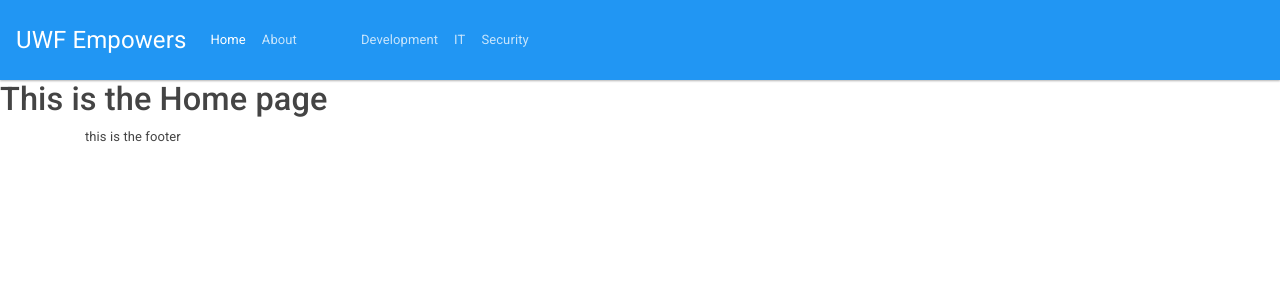
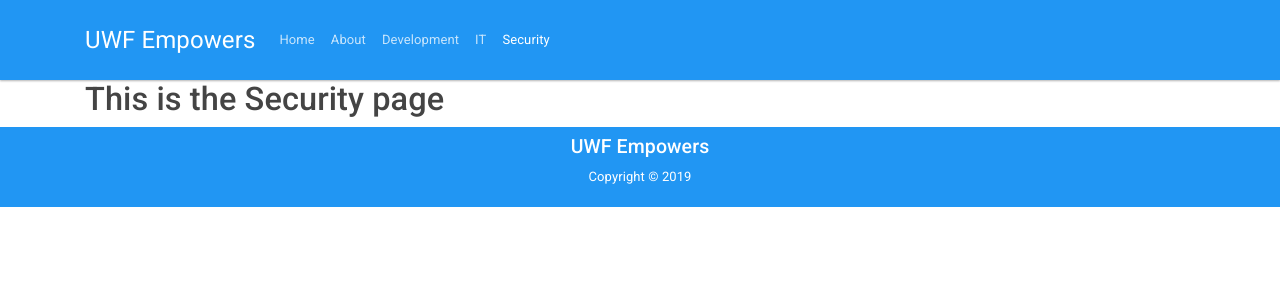
Before and after one commit to mjnesius/CEN6990, a Vue app: page /security in a window 1280 px wide. Before the commit this address led to /. Shown: the top 300 px of the page. Built offline with nearby package versions, Linux system fonts and the light colour scheme.

Commit message:
fixed routing and footer

```diff
--- a/src/App.vue
+++ b/src/App.vue
@@ -1,7 +1,9 @@
 <template>
   <div>
     <Navbar/>
-    <router-view/>
+    <div class="container">
+      <router-view/>
+    </div>
     <Footer/>
   </div>
 </template>
--- a/src/components/Footer.vue
+++ b/src/components/Footer.vue
@@ -1,8 +1,11 @@
 <template>
-  <div class="container">
-    <div class="row">
-      <div class="col-sm-3">
-        <p>this is the footer</p>
+  <div class="bg-primary">
+    <div class="container">
+      <div class="row">
+        <div class="col text-center py-2 text-white">
+          <h4>UWF Empowers</h4>
+          <p>Copyright &copy; 2019</p>
+        </div>
       </div>
     </div>
   </div>
--- a/src/components/Navbar.vue
+++ b/src/components/Navbar.vue
@@ -1,5 +1,6 @@
 <template>
   <nav class="navbar navbar-expand-md navbar-dark bg-primary">
+    <div class="container">
       <router-link class="navbar-brand" :to="{ name: 'home'}">UWF Empowers</router-link>
       <button
         class="navbar-toggler"
@@ -20,16 +21,25 @@
           <li class="nav-item">
             <router-link class="nav-link" :to="{ name: 'about'}" exact>About</router-link>
           </li>
-        <li class="nav-item ml-5">
-          <router-link class="nav-link" :to="{ name: 'topic', params: {id: 1}}" exact>Development</router-link>
+          <li class="nav-item">
+            <router-link
+              class="nav-link"
+              :to="{ name: 'development'}"
+              exact
+            >Development</router-link>
           </li>
           <li class="nav-item">
-          <router-link class="nav-link" :to="{ name: 'topic', params: {id: 2}}" exact>IT</router-link>
+            <router-link class="nav-link" :to="{ name: 'it'}" exact>IT</router-link>
           </li>
           <li class="nav-item">
-          <router-link class="nav-link" :to="{ name: 'topic', params: {id: 3}}" exact>Security</router-link>
+            <router-link
+              class="nav-link"
+              :to="{ name: 'security'}"
+              exact
+            >Security</router-link>
           </li>
         </ul>
+      </div>
     </div>
   </nav>
 </template>
--- a/src/router.js
+++ b/src/router.js
@@ -2,7 +2,9 @@ import Vue from "vue";
 import Router from "vue-router";
 import Home from "./views/Home.vue";
 import About from "./views/About.vue";
-import Topic from "./views/Topic.vue";
+import Development from "./views/Development.vue";
+import IT from "./views/IT.vue";
+import Security from "./views/Security.vue";
 import Course from "./views/Course.vue";
 
 Vue.use(Router);
@@ -22,9 +24,19 @@ export default new Router({
       component: About
     },
     {
-      path: "/topic/:id",
-      name: "topic",
-      component: Topic
+      path: "/development",
+      name: "development",
+      component: Development
+    },
+    {
+      path: "/it",
+      name: "it",
+      component: IT
+    },
+    {
+      path: "/security",
+      name: "security",
+      component: Security
     },
     {
       path: "/course/:id",
--- /dev/null
+++ b/src/views/Development.vue
@@ -0,0 +1,14 @@
+<template>
+  <div class="development">
+    <h1>This is the Development page</h1>
+  </div>
+</template>
+
+<script>
+export default {
+  name: "Development"
+};
+</script>
+
+<style scoped>
+</style>
--- a/src/views/About.vue
+++ b/src/views/IT.vue
@@ -1,12 +1,12 @@
 <template>
-  <div class="about">
-    <h1>This is the about page</h1>
+  <div class="it">
+    <h1>This is the IT page</h1>
   </div>
 </template>
 
 <script>
 export default {
-  name: "About"
+  name: "IT"
 };
 </script>
 
--- a/src/views/Topic.vue
+++ b/src/views/Security.vue
@@ -1,12 +1,12 @@
 <template>
-  <div class="topic">
-    <h1>This is the Topic page</h1>
+  <div class="security">
+    <h1>This is the Security page</h1>
   </div>
 </template>
 
 <script>
 export default {
-  name: "Topic"
+  name: "Security"
 };
 </script>
 
```
Lines whose indentation alone changed are shown as unchanged.
